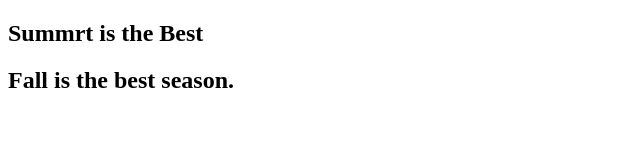
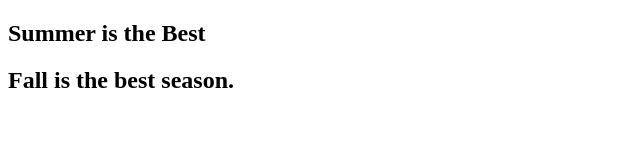
Before and after one commit to KaszaJ/kasza_j_temelso_d_midterm, a plain HTML site: page index.html in a window 1280 px wide. Shown: the full height of the page, 0-640 px from the left. Drawn offline with Linux system fonts and the light colour scheme.

Commit message:
fixed header, added type

```diff
--- a/index.html
+++ b/index.html
@@ -6,7 +6,7 @@
 </head>
 <body>
 	<section>
-		<h2>Summrt is the Best</h2>
+		<h2>Summer is the Best</h2>
 
 	</section>
 
```
